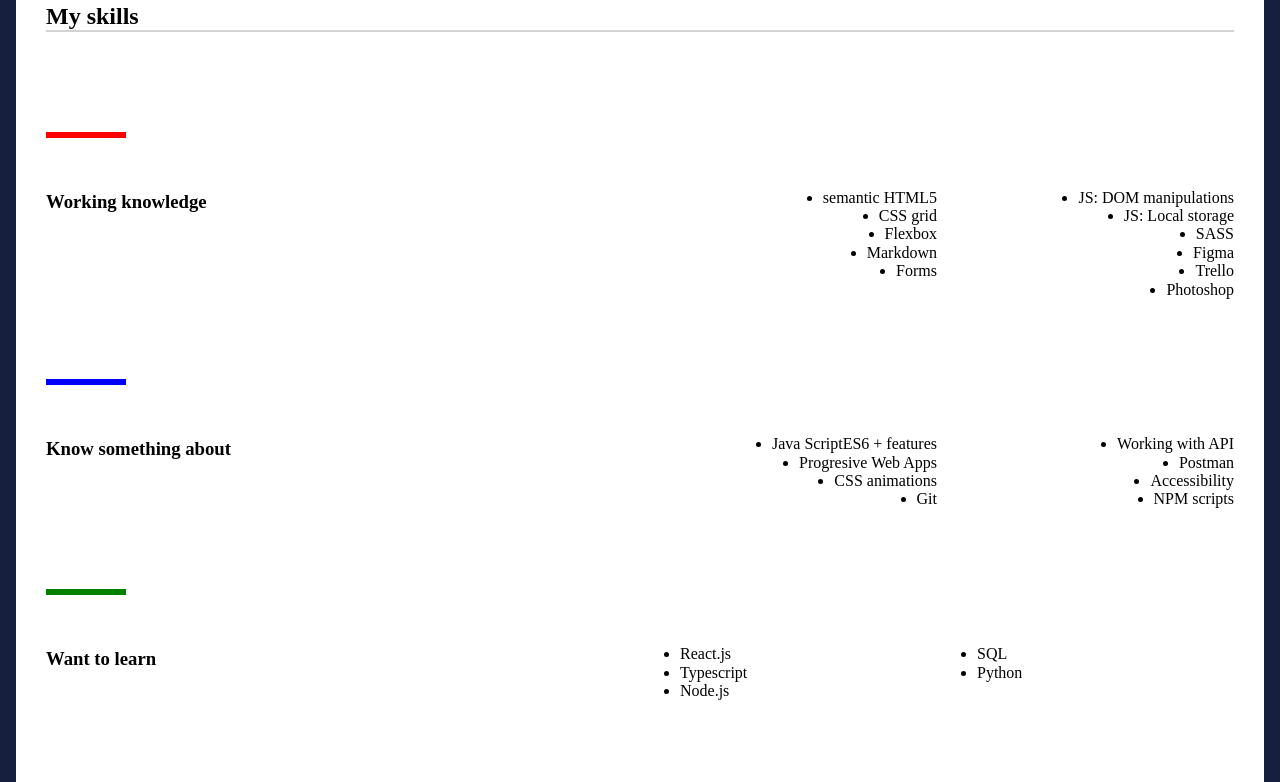
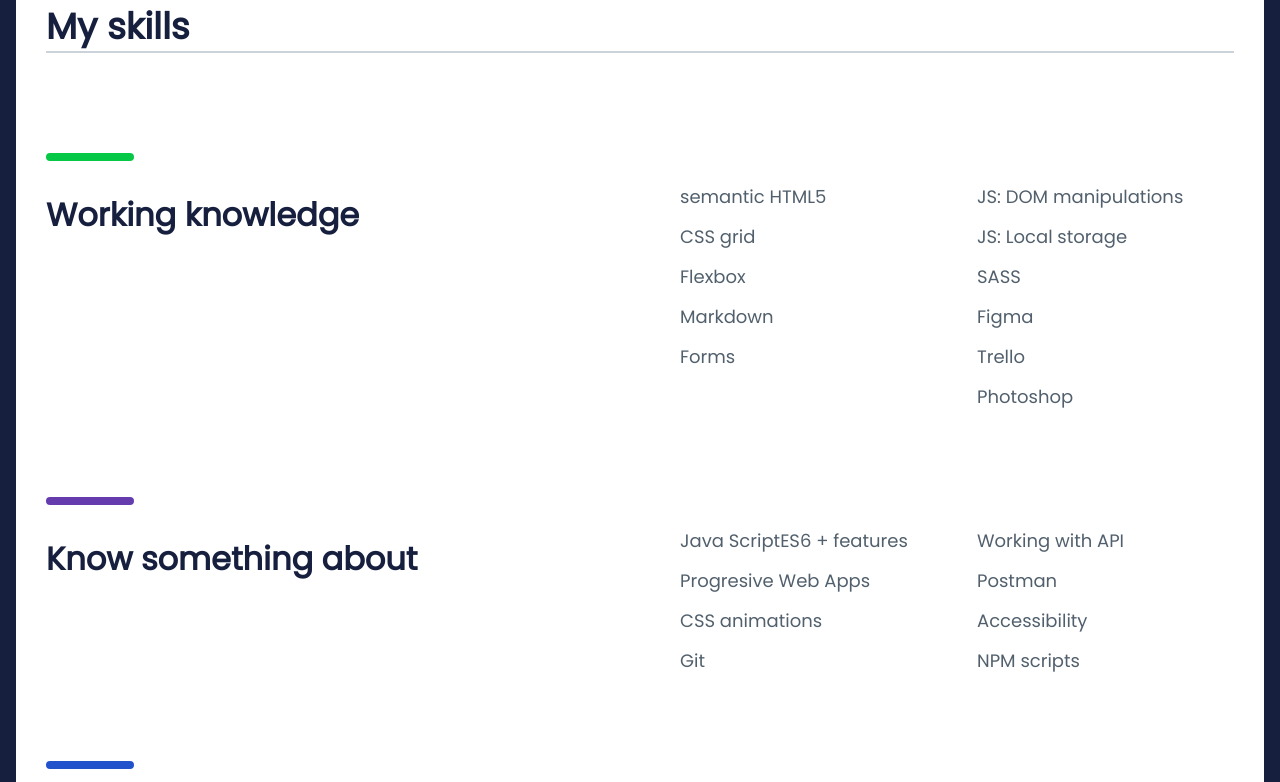
Before and after one commit to kwiatkowski1981/Kwiatkowski1981.github.io, a website built with webpack: page src/content/index.html in a window 1280 px wide. Shown: the part 819-1601 px from the top of the page. Built offline with nearby package versions, Linux system fonts and the light colour scheme; files whose address does not match are found by name.

Commit message:
feat: created new deco line in the skills section

```diff
--- a/src/content/index.html
+++ b/src/content/index.html
@@ -48,16 +48,12 @@
     </section>
 
 
-
-
-
     <section class="skills">
 
       <h2 class="skills__paragraph skills__paragraph--line"> My skills</h2>
 
 
-
-      <p class="skills__deco skills__deco--1"> &nbsp</p>
+      <hr class="skills__decoline skills__decoline--1">
       <article class="skills__box">
 
         <h3 class="skills__paragraph"> Working knowledge</h3>
@@ -68,8 +64,8 @@
           <li class="list__item">Flexbox</li>
           <li class="list__item">Markdown</li>
           <li class="list__item">Forms</li>
-          </ul>
-      <ul class="skills__list skills__list--1">
+        </ul>
+        <ul class="skills__list skills__list--1">
           <li class="list__item">JS: DOM manipulations</li>
           <li class="list__item">JS: Local storage</li>
           <li class="list__item">SASS</li>
@@ -80,12 +76,7 @@
 
       </article>
 
-
-
-
-
-
-      <p class="skills__deco skills__deco--2"> &nbsp</p>
+      <hr class="skills__decoline skills__decoline--2">
       <article class="skills__box">
 
 
@@ -104,17 +95,17 @@
         </ul>
       </article>
 
-      <p class="skills__deco skills__deco--3"> &nbsp</p>
+      <hr class="skills__decoline skills__decoline--3">
       <article class="skills__box">
 
 
         <h3 class="skills__paragraph"> Want to learn</h3>
-        <ul class="skills__list--3">
+        <ul class="skills__list skills__list--3">
           <li class="list__item">React.js</li>
           <li class="list__item">Typescript</li>
           <li class="list__item">Node.js</li>
         </ul>
-        <ul class="skills__list--3">
+        <ul class="skills__list skills__list--3">
           <li class="list__item">SQL</li>
           <li class="list__item">Python</li>
         </ul>
--- a/src/scss/main.scss
+++ b/src/scss/main.scss
@@ -76,9 +76,18 @@
 }
 
 .list {
-  justify-content: flex-end;
   &__item {
-
+    list-style: none;
+    font-family: Poppins;
+    font-style: Regular;
+    font-size: 18px;
+    line-height: 40px;
+    align: left;
+    vertical-align: Top;
+    color: #52606d;
+  }
+  &::before{
+   " 1"
   }
 }
 
@@ -88,34 +97,40 @@
   &__box {
     display: grid;
     grid-template-columns: 2fr 1fr 1fr;
-    flex-grow: 1;
     margin-bottom: 64px;
   }
   &__list {
     display: flex;
     flex-flow: column wrap;
-    align-items: end;
-
   }
-  &__deco {
-    border-top: solid 6px;
+  &__decoline {
+    width: 80px;
+    border-radius: 8px;
+    border: 4px solid;
+    margin: 0;
     &--1 {
-      border-top-color: red;
-      width: 80px;
+      border-color: #06c847;
     }
     &--2 {
-      border-top-color: blue;
-      width: 80px;
+      border-color: #653cad;
     }
     &--3 {
-      border-top-color: green;
-      width: 80px;
+      border-color: #2251cc;
     }
   }
   &__paragraph {
+    font-family: Poppins;
+    font-style: SemiBold;
+    font-size: 32px;
+    line-height: 44px;
+    align: left;
+    color: #171f3f;
+    vertical-align: center;
     &--line {
       margin-bottom: 100px;
-      border-bottom: solid 2px lightgrey;
+      border-bottom: solid 2px #cbd2d9;
+      font-size: 36px;
+      line-height: 48px;
     }
   }
 }
```
Also changed, not shown: dist/assets/img/check-circle.svg (added), dist/assets/img/check-circle2.svg (added), dist/assets/img/check-circle3.svg (added), dist/css/main.css, dist/index.html, src/assets/img/check-circle.svg (added), src/assets/img/check-circle2.svg (added), src/assets/img/check-circle3.svg (added), 1 other file.
